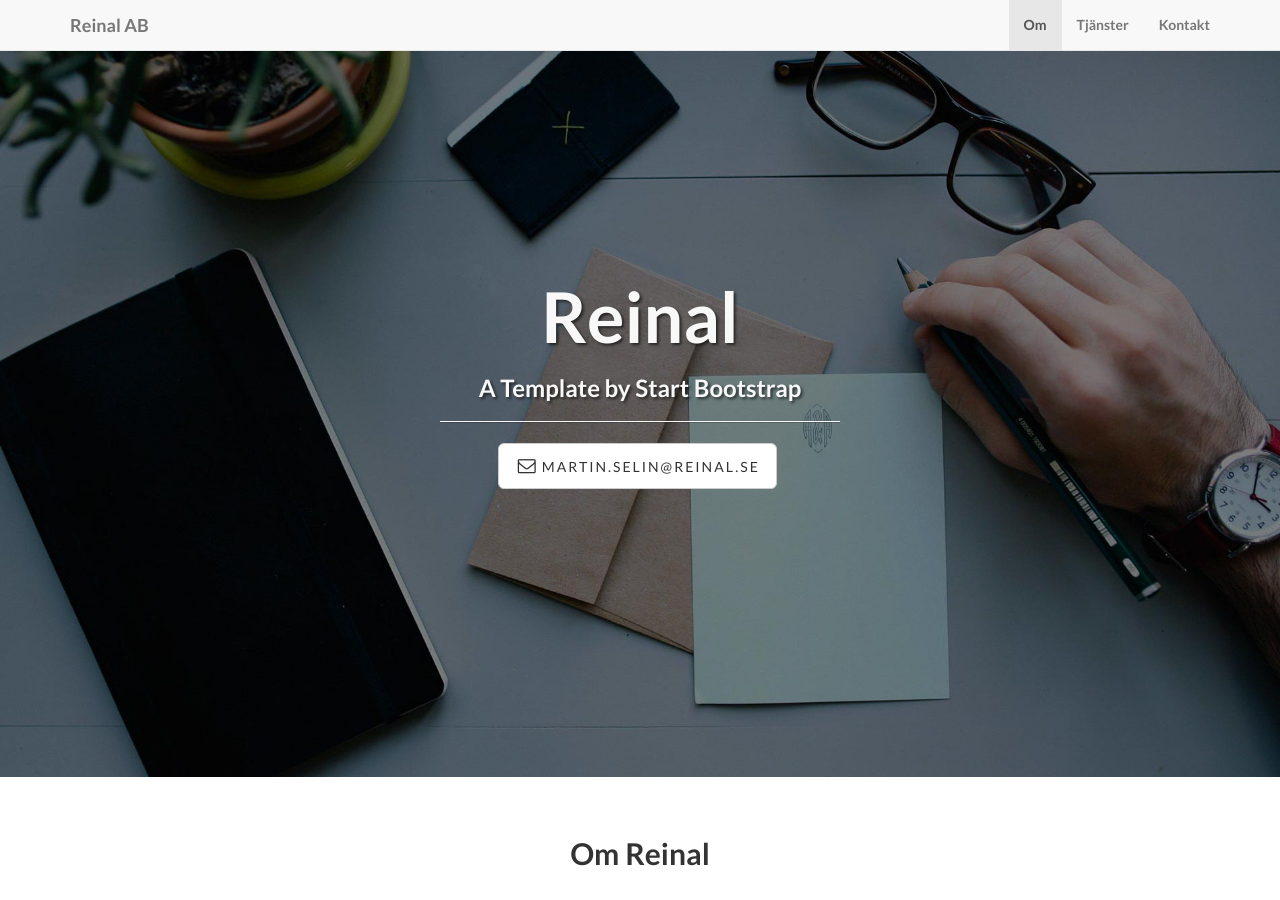
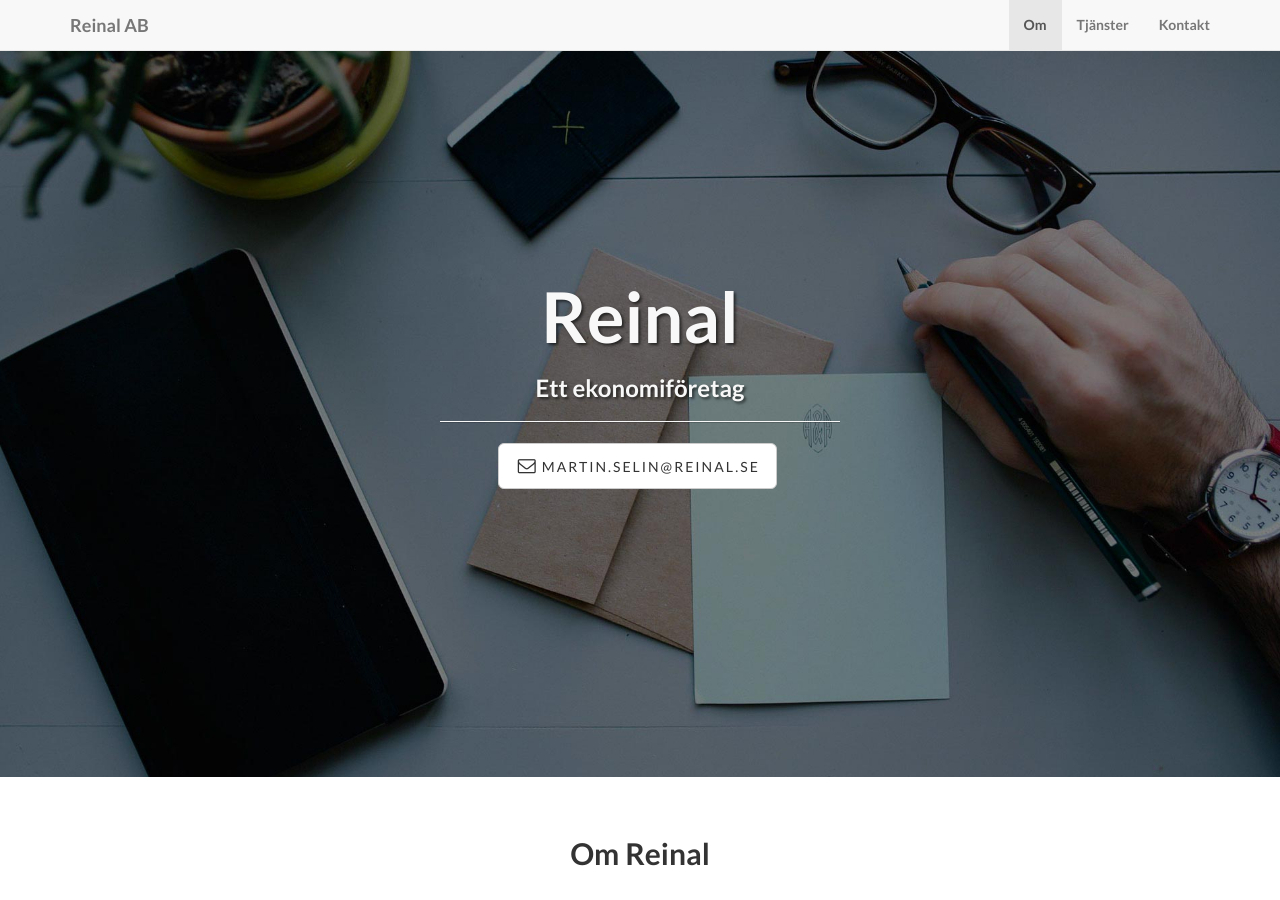
Before and after one commit to reinal-ab/reinal.se, a Jekyll site: the page built from index.html, in a window 1280 px wide and 900 px high. Built offline with Jekyll 4.4.1, drawn with Linux system fonts in a browser that asks for light colours.

Commit message:
Small changes

```diff
--- a/index.html
+++ b/index.html
@@ -1,5 +1,5 @@
 ---
 layout: default
 title: Reinal
-subTitle: A Template by Start Bootstrap
+subTitle: Ett ekonomiföretag
 ---
```
